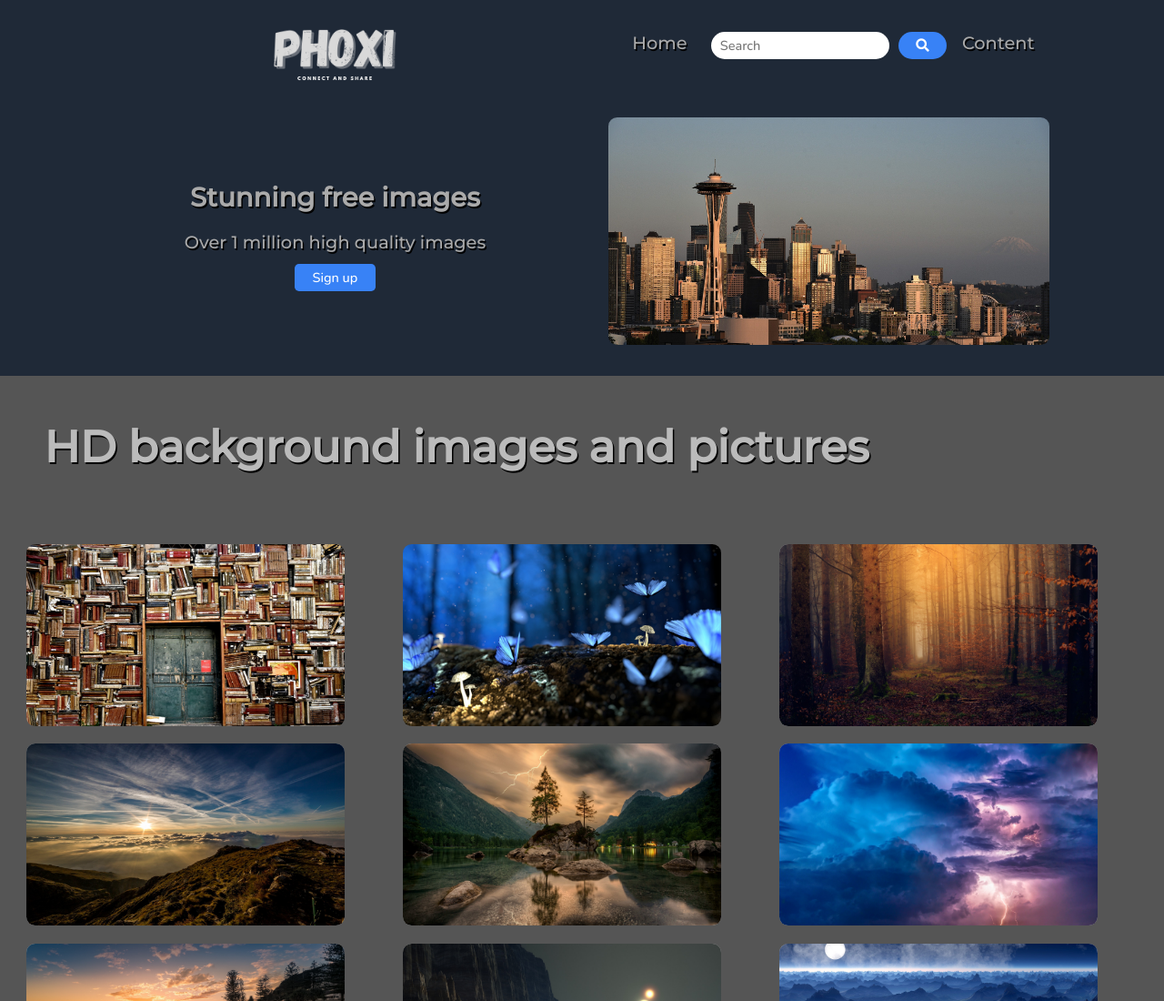
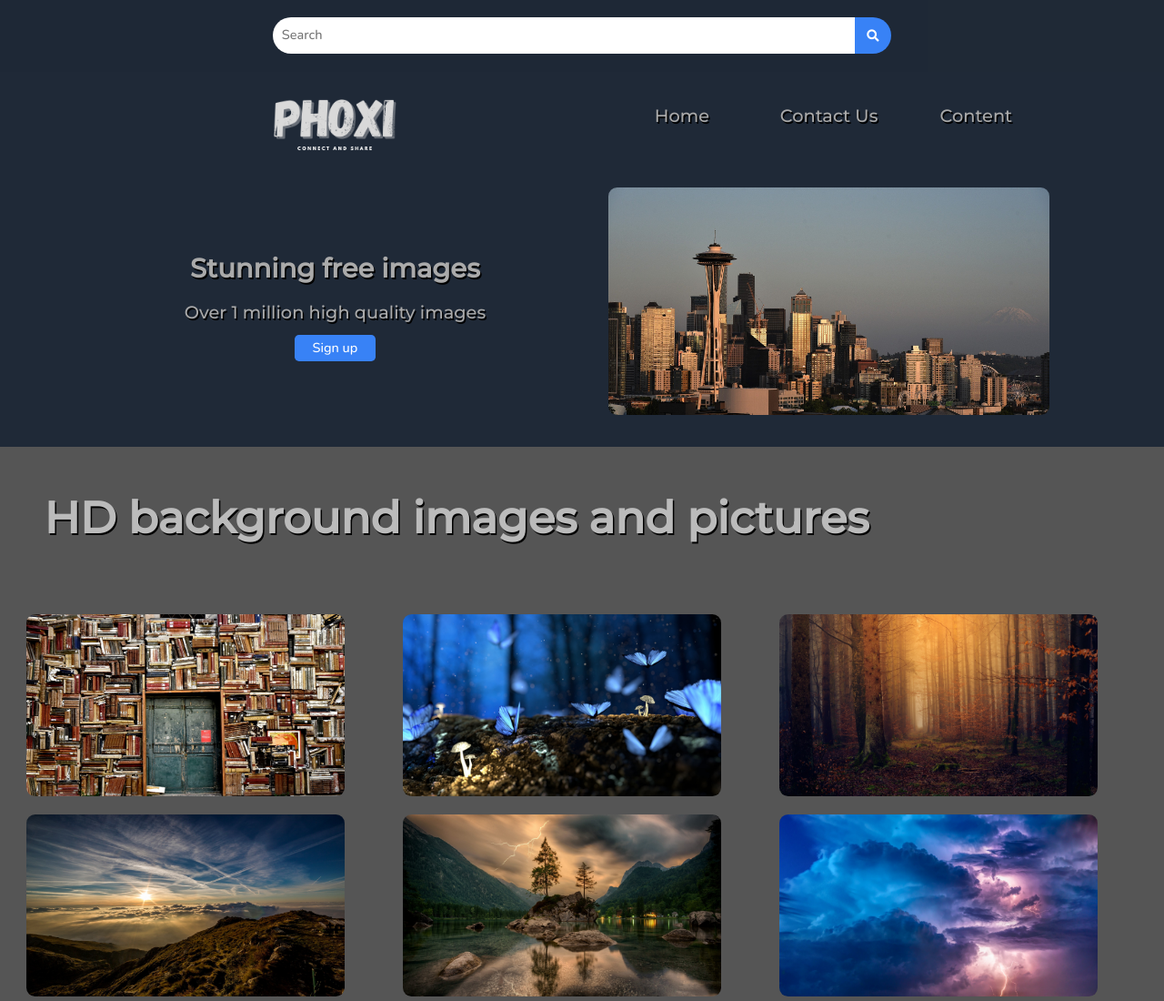
Before and after one commit to Charlesss-0/Landing-Page, a plain HTML site: page index.html in a window 1280 px wide. Shown: the top 1100 px of the page at 91% size. Drawn offline with nearby package versions, Linux system fonts and the light colour scheme.

Commit message:
Change the search bar position to the top and add round edges

```diff
--- a/index.html
+++ b/index.html
@@ -22,17 +22,9 @@
                     </a>
                 </li>
                 <li>
-                    <form action="#" method="get" id="search-bar">
-                        <input
-                        type="search"
-                        id="search-button"
-                        name="search"
-                        placeholder="Search"
-                        >
-                        <button type="submit" class="search-button">
-                            <i class="fas fa-search"></i>
-                        </button>
-                    </form>
+                    <a href="#">
+                        Contact Us
+                    </a>
                 </li>
                 <li>
                     <a href="#">
@@ -56,6 +48,20 @@
 
         <section class="hero-image">
             <img src="./images/Seattle.jpg">
+        </section>
+
+        <section class="search-section">
+            <form action="#" method="get" id="search-bar">
+                <input
+                type="search"
+                id="search-button"
+                name="search"
+                placeholder="Search"
+                >
+                <button type="submit" class="search-button">
+                    <i class="fas fa-search"></i>
+                </button>
+            </form>
         </section>
     </header>
 
--- a/styles.css
+++ b/styles.css
@@ -31,9 +31,10 @@ body {
 .initial-content {
     display: flex;
     flex-wrap: wrap;
+    justify-content: center;
     font-size: 2rem;
     background-color: var(--background-color2);
-    padding: 0 10rem;
+    padding: 8rem 10rem 0 10rem;
     text-shadow: 1.5px 1.5px 0 #000;
 }
 
@@ -77,21 +78,47 @@ body {
     text-decoration: underline;
 }
 
+.search-section {
+    width: 100%;
+    position: fixed;
+    top: 0;
+    display: flex;
+    justify-content: center;
+    background-color: #1f2937cf;
+}
+
 #search-bar {
     display: flex;
-    gap: 1rem;
+    margin: 2rem;
 }
 
-#search-bar input {
+#search-bar input[type="search"] {
+    width: 50vw;
+    height: 3em;
     padding: 0 1rem;
     border: none;
+    border-radius: 50em 0 0 50em;
+    color: #555;
+    font-family: 'Nunito', sans-serif;
+    font-weight: 900;
     outline: none;
 }
 
-#search-bar input,
 #search-bar button {
-    flex: 1 1 auto;
-    border-radius: 2rem;
+    width: 3em;
+    border-radius: 0 50em 50em 0;
+    display: flex;
+    justify-content: center;
+    align-items: center;
+    border: none;
+    background-color: var(--button-color);
+    color: #fff;
+    cursor: pointer;
+    transition: color .2s ease-in-out;
+}
+
+#search-bar button:hover {
+    color: var(--background-color2);
 }
 
 .hero-text {
@@ -103,7 +130,7 @@ body {
     line-height: 5rem;
 }
 
-button {
+button:not(.search-button) {
     background-color: var(--button-color);
     border-radius: 0.5rem;
     border: none;
@@ -114,7 +141,7 @@ button {
     cursor: pointer;
 }
 
-button:hover {
+button:not(.search-button):hover {
     transform: scale(1.1);
 }
 
```
